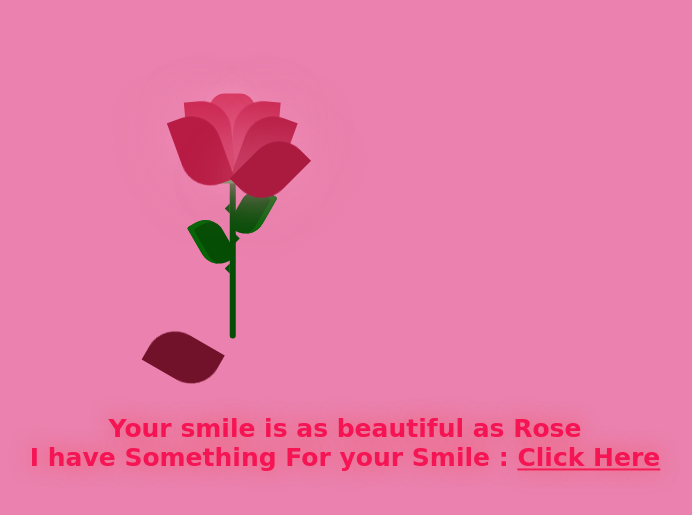
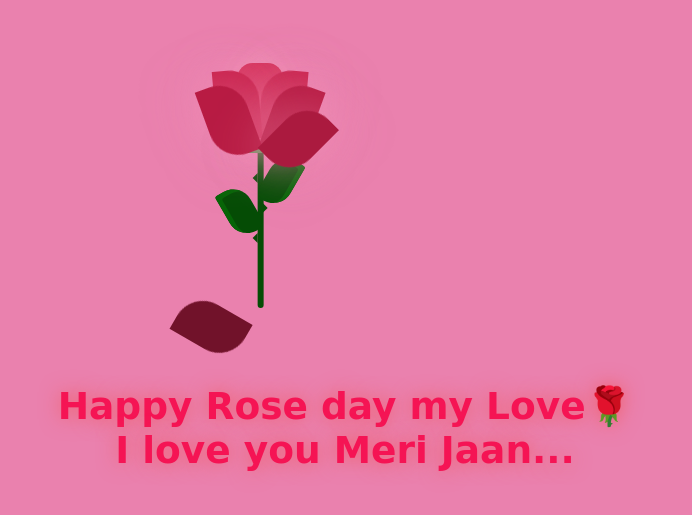
Before and after one commit to Masoom92/Rose, a plain HTML site: page index.html in a window 1280 px wide. Shown: the part 147-662 px from the top of the page, without its empty margins (245-937 px from the left). Drawn offline with Linux system fonts and the light colour scheme.

Commit message:
Update index.html

```diff
--- a/index.html
+++ b/index.html
@@ -38,8 +38,8 @@
         <div></div>
       </div>
       <div class="text">
-        <h2></h2> Your smile is as beautiful as Rose <br />
-       I have Something For your Smile : <a href="new.html">Click Here</a></h2>
+        <h2>Happy Rose day my Love🌹<br/>
+       I love you Meri Jaan...</h2>
       </div>
     </div>
   </body>
```
